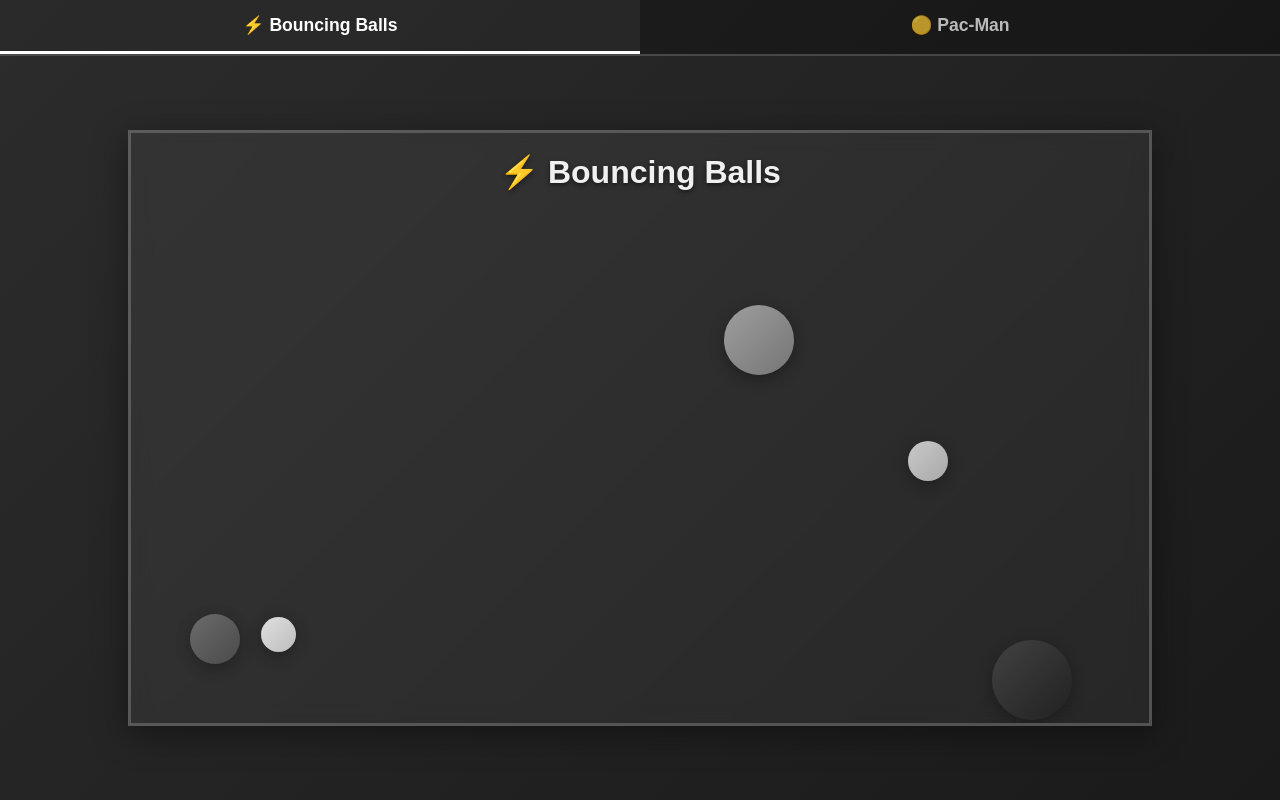
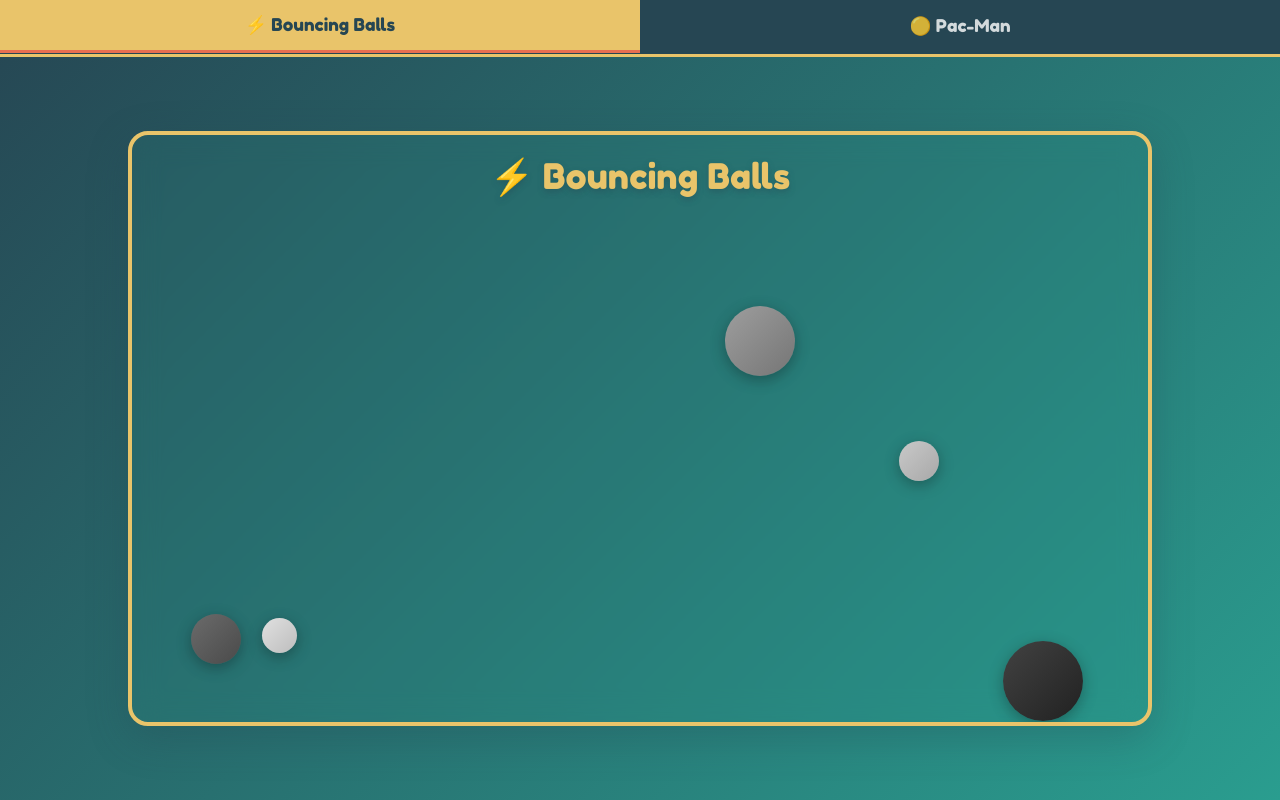
Before and after one commit to Marydaniel-a11y/myFirstProject, a React app: page / in a window 1280 px wide. Built offline with nearby package versions, Linux system fonts and the light colour scheme.

Commit message:
UI Changes

```diff
--- a/public/index.html
+++ b/public/index.html
@@ -4,7 +4,8 @@
     <meta charset="UTF-8">
     <meta name="viewport" content="width=device-width, initial-scale=1.0">
     <title>My First React App</title>
-    <link href="https://fonts.googleapis.com/css2?family=Inter:wght@300;400;500;600;700&display=swap" rel="stylesheet">
+    <!-- 🎨 Adding cute Google fonts for our colorful app! -->
+    <link href="https://fonts.googleapis.com/css2?family=Fredoka+One:wght@400&family=Quicksand:wght@300;400;500;600;700&display=swap" rel="stylesheet">
     <style>
         /* Reset and base styles */
         * {
--- a/src/App.css
+++ b/src/App.css
@@ -8,8 +8,8 @@
 }
 
 body {
-  font-family: 'Arial', sans-serif;
-  background: linear-gradient(135deg, #2c2c2c 0%, #1a1a1a 100%); /* Elegant dark grayscale gradient */
+  font-family: 'Quicksand', sans-serif; /* 🎨 Using our cute Google font! */
+  background: linear-gradient(135deg, #264653 0%, #2A9D8F 100%); /* 🎨 Beautiful teal gradient from your palette! */
   overflow: hidden; /* This prevents scrollbars while balls are moving */
 }
 
@@ -33,9 +33,9 @@ body {
 /* Tab Navigation Styling */
 .tab-navigation {
   display: flex;
-  background: rgba(0, 0, 0, 0.3); /* Dark background for tabs */
+  background: #264653; /* 🎨 Deep teal background from your palette */
   padding: 0;
-  border-bottom: 2px solid rgba(255, 255, 255, 0.2);
+  border-bottom: 3px solid #E9C46A; /* 🎨 Golden yellow accent border */
 }
 
 .tab-button {
@@ -43,23 +43,26 @@ body {
   padding: 15px 20px;
   background: transparent;
   border: none;
-  color: rgba(255, 255, 255, 0.7); /* Light gray when inactive */
+  color: rgba(255, 255, 255, 0.8); /* 🎨 Slightly brighter inactive text */
+  font-family: 'Fredoka One', cursive; /* 🎨 Cute font for tab buttons */
   font-size: 1.1rem;
-  font-weight: bold;
+  font-weight: 400;
   cursor: pointer;
   transition: all 0.3s ease; /* Smooth transitions */
   border-bottom: 3px solid transparent;
 }
 
 .tab-button:hover {
-  background: rgba(255, 255, 255, 0.1); /* Light background on hover */
-  color: rgba(255, 255, 255, 0.9);
+  background: #F4A261; /* 🎨 Warm orange hover from your palette */
+  color: #ffffff;
+  transform: translateY(-2px); /* 🎨 Cute little lift animation */
 }
 
 .tab-button.active {
-  color: #ffffff; /* Bright white when active */
-  background: rgba(255, 255, 255, 0.05);
-  border-bottom: 3px solid #ffffff; /* White underline for active tab */
+  color: #264653; /* 🎨 Deep teal text on active tab */
+  background: #E9C46A; /* 🎨 Beautiful golden yellow active background */
+  border-bottom: 3px solid #E76F51; /* 🎨 Coral accent border */
+  transform: translateY(-1px); /* 🎨 Slight elevation for active state */
 }
 
 /* Tab Content Area */
@@ -75,11 +78,11 @@ body {
   position: relative; /* This lets our balls move around inside it */
   width: 80%; /* Takes up 80% of screen width */
   height: 80%; /* Takes up 80% of screen height */
-  background: rgba(255, 255, 255, 0.05); /* Very subtle light background for contrast */
-  border: 3px solid rgba(255, 255, 255, 0.2); /* Subtle white border */
-  border-radius: 0px; /* Sharp, modern corners - no rounding */
-  backdrop-filter: blur(10px); /* Makes background blurry behind the box */
-  box-shadow: 0 8px 32px rgba(0, 0, 0, 0.4); /* Slightly stronger shadow for definition */
+  background: rgba(41, 157, 143, 0.15); /* 🎨 Subtle teal background from your palette */
+  border: 4px solid #E9C46A; /* 🎨 Golden yellow border */
+  border-radius: 20px; /* 🎨 Cute rounded corners */
+  backdrop-filter: blur(15px); /* Makes background blurry behind the box */
+  box-shadow: 0 12px 40px rgba(38, 70, 83, 0.3); /* 🎨 Teal-tinted shadow */
   overflow: hidden; /* Keeps balls inside the box */
 }
 
@@ -89,10 +92,11 @@ body {
   top: 20px; /* 20px from the top */
   left: 50%; /* Start at the middle */
   transform: translateX(-50%); /* Center it perfectly */
-  color: #f0f0f0; /* Light gray text for contrast against dark background */
-  font-size: 2rem;
-  font-weight: bold;
-  text-shadow: 0 2px 4px rgba(0, 0, 0, 0.5); /* Stronger shadow for grayscale */
+  color: #E9C46A; /* 🎨 Beautiful golden yellow from your palette */
+  font-family: 'Fredoka One', cursive; /* 🎨 Super cute font for the title */
+  font-size: 2.2rem;
+  font-weight: 400; /* Fredoka One doesn't need bold */
+  text-shadow: 0 3px 6px rgba(38, 70, 83, 0.4); /* 🎨 Teal-tinted shadow */
   z-index: 10; /* Makes sure title appears above the balls */
 }
 
```
